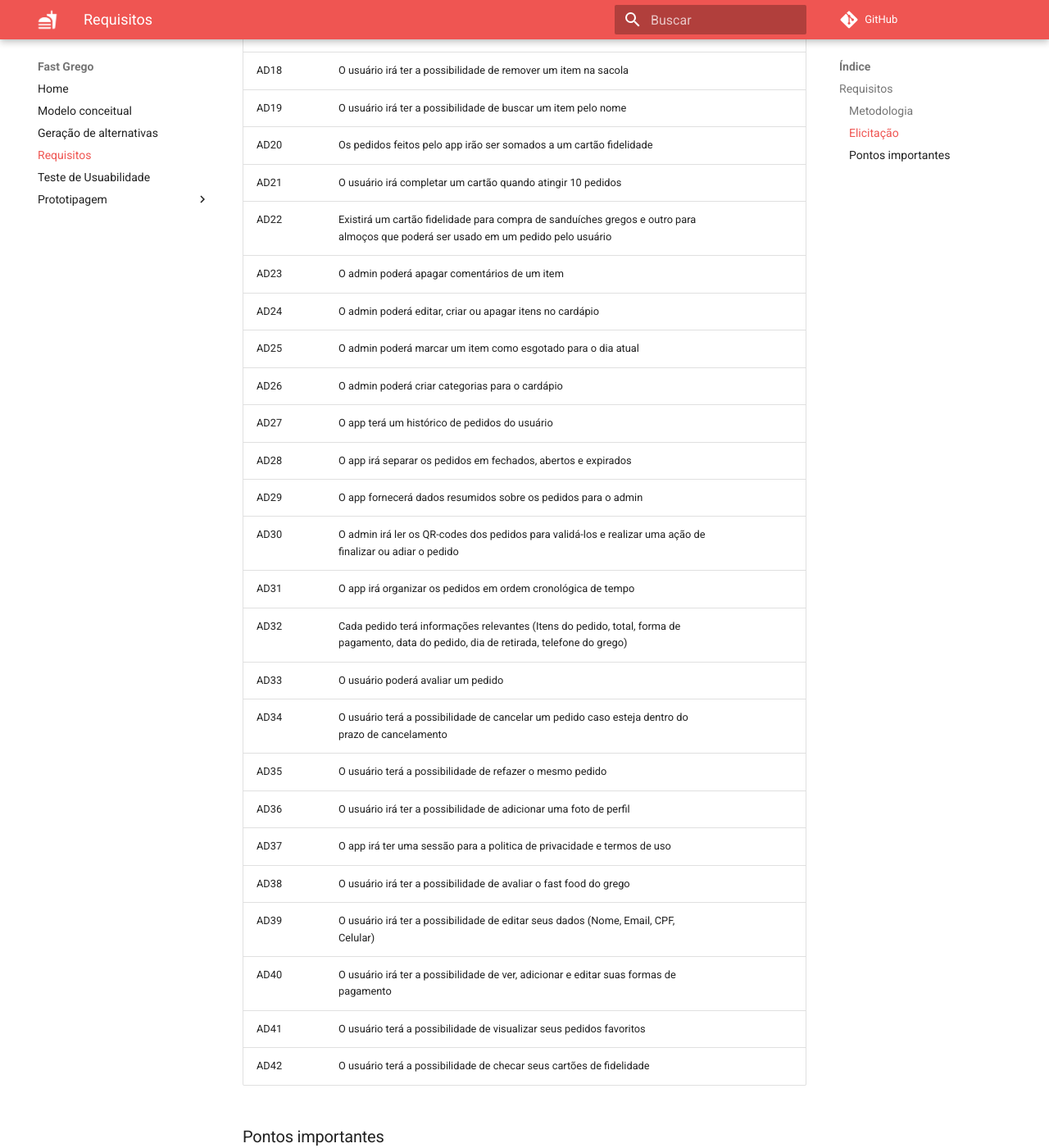
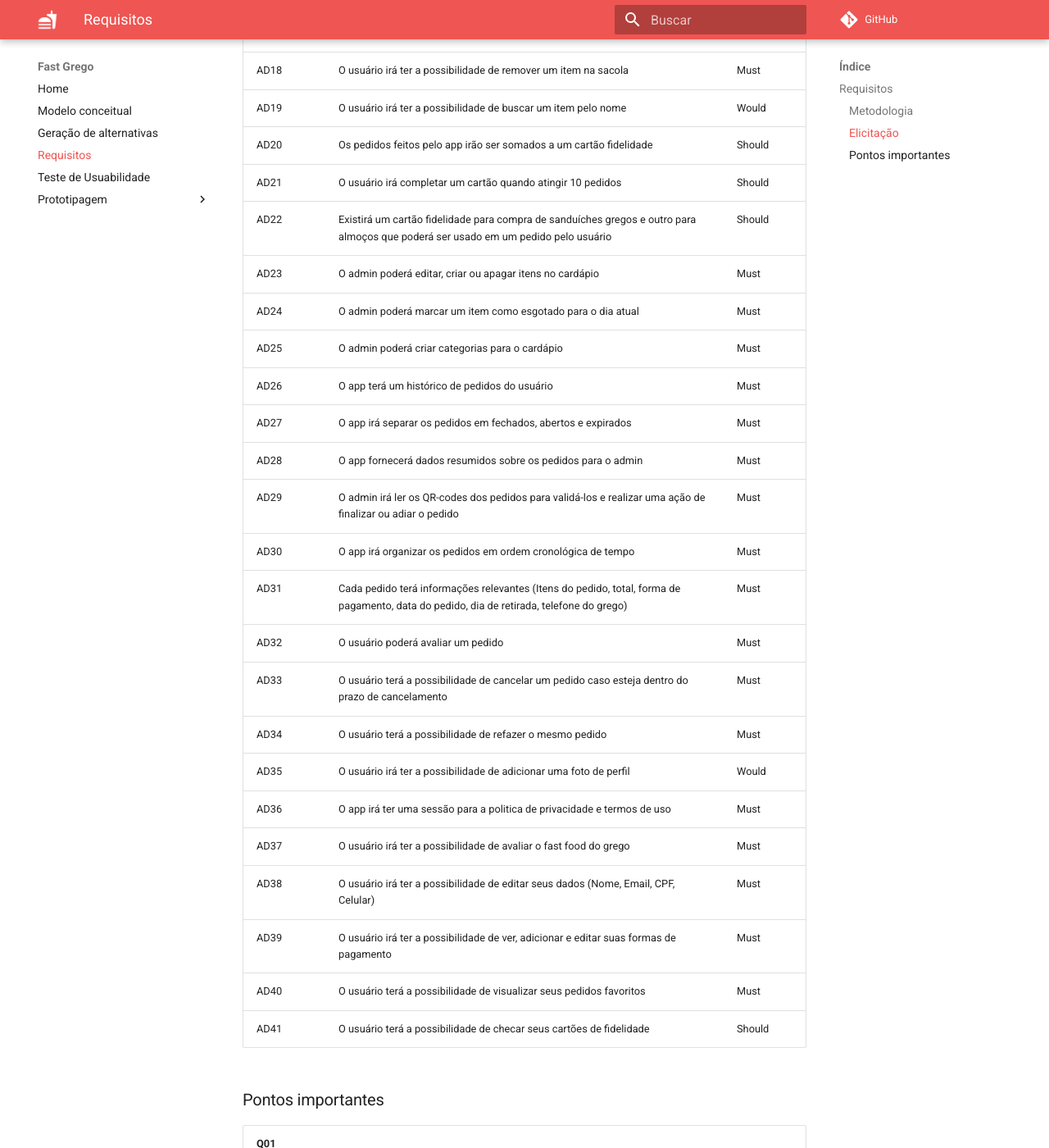
Before and after one commit to lmmLucasMachado/Doc, an MkDocs documentation site: the page built from docs/requisitos/index.md, in a window 1280 px wide and 1400 px high, scrolled down 1269 px. Shown: the whole window at 82% size. Built offline with MkDocs 1.6.1 and Material for MkDocs 9.7.7, drawn with Linux system fonts in a browser that asks for light colours; some of the changed text lies outside the part shown.

Commit message:
Preenchendo tabela de requisitos
Co-authored-By: Arthur <arthurarp97@gmail.com>

```diff
--- a/docs/requisitos/index.md
+++ b/docs/requisitos/index.md
@@ -10,48 +10,47 @@
 
 |Código|Descrição|Prioridade|
 |--|--|--|
-|AD01|O app irá notificar o usuário quando o prazo de retirada de seu pedido estiver acabando||
-|AD02|O app irá notificar o usuário quando houverem promoções||
-|AD03|O app irá notificar o usuário quando houverem novos itens no cardápio||
-|AD04|O usuário poderá se cadastrar no app||
-|AD05|O usuário poderá recuperar sua senha caso tenha esquecido||
-|AD06|O app irá criar cartões de fidelidade||
-|AD07|O app irá salvar vários cartões de crédito||
-|AD08|O app irá aceitar pagamentos com cartão de crédito||
-|AD09|O app irá aceitar pagamentos com dinheiro||
-|AD10|O app irá criar uma sacola com itens de um pedido||
-|AD11|O app irá solicitar a data de retirada do pedido (Hoje/Amanha)||
-|AD12|O usuário irá ter a possibilidade de favoritar um item||
-|AD13|O usuário irá ter a possibilidade de dar uma nota para um item||
-|AD14|O usuário irá ter a possibilidade de comentar sobre um item||
-|AD15|O usuário irá ter a possibilidade de colocar uma observação em um item||
-|AD16|O usuário irá ter a possibilidade de escolher diferentes combinações/tipos/sabores para um item||
-|AD17|O usuário irá ter a possibilidade de editar um item na sacola||
-|AD18|O usuário irá ter a possibilidade de remover um item na sacola||
-|AD19|O usuário irá ter a possibilidade de buscar um item pelo nome||
-|AD20|Os pedidos feitos pelo app irão ser somados a um cartão fidelidade||
-|AD21|O usuário irá completar um cartão quando atingir 10 pedidos||
-|AD22|Existirá um cartão fidelidade para compra de sanduíches gregos e outro para almoços que poderá ser usado em um pedido pelo usuário||
-|AD23|O admin poderá apagar comentários de um item||
-|AD24|O admin poderá editar, criar ou apagar itens no cardápio||
-|AD25|O admin poderá marcar um item como esgotado para o dia atual||
-|AD26|O admin poderá criar categorias para o cardápio||
-|AD27|O app terá um histórico de pedidos do usuário||
-|AD28|O app irá separar os pedidos em fechados, abertos e expirados||
-|AD29|O app fornecerá dados resumidos sobre os pedidos para o admin||
-|AD30|O admin irá ler os QR-codes dos pedidos para validá-los e realizar uma ação de finalizar ou adiar o pedido||
-|AD31|O app irá organizar os pedidos em ordem cronológica de tempo||
-|AD32|Cada pedido terá informações relevantes (Itens do pedido, total, forma de pagamento, data do pedido, dia de retirada, telefone do grego)||
-|AD33|O usuário poderá avaliar um pedido||
-|AD34|O usuário terá a possibilidade de cancelar um pedido caso esteja dentro do prazo de cancelamento||
-|AD35|O usuário terá a possibilidade de refazer o mesmo pedido||
-|AD36|O usuário irá ter a possibilidade de adicionar uma foto de perfil||
-|AD37|O app irá ter uma sessão para a politica de privacidade e termos de uso||
-|AD38|O usuário irá ter a possibilidade de avaliar o fast food do grego||
-|AD39|O usuário irá ter a possibilidade de editar seus dados (Nome, Email, CPF, Celular)||
-|AD40|O usuário irá ter a possibilidade de ver, adicionar e editar suas formas de pagamento||
-|AD41|O usuário terá a possibilidade de visualizar seus pedidos favoritos||
-|AD42|O usuário terá a possibilidade de checar seus cartões de fidelidade||
+|AD01|O app irá notificar o usuário quando o prazo de retirada de seu pedido estiver acabando|Should|
+|AD02|O app irá notificar o usuário quando houverem promoções|Could|
+|AD03|O app irá notificar o usuário quando houverem novos itens no cardápio|Could|
+|AD04|O usuário poderá se cadastrar no app|Must|
+|AD05|O usuário poderá recuperar sua senha caso tenha esquecido|Must|
+|AD06|O app irá criar cartões de fidelidade|Should|
+|AD07|O app irá salvar crédito|Should|
+|AD08|O app irá aceitar pagamentos com cartão de crédito|Must|
+|AD09|O app irá aceitar pagamentos com dinheiro|Could|
+|AD10|O app irá criar uma sacola com itens de um pedido|Must|
+|AD11|O app irá solicitar a data de retirada do pedido (Hoje/Amanha)|Must|
+|AD12|O usuário irá ter a possibilidade de favoritar um item|Should|
+|AD13|O usuário irá ter a possibilidade de dar uma nota para um item|Should|
+|AD14|O usuário irá ter a possibilidade de comentar sobre um item|Could|
+|AD15|O usuário irá ter a possibilidade de colocar uma observação em um item|Would|
+|AD16|O usuário irá ter a possibilidade de escolher diferentes combinações/tipos/sabores para um item|Must|
+|AD17|O usuário irá ter a possibilidade de editar um item na sacola|Must|
+|AD18|O usuário irá ter a possibilidade de remover um item na sacola|Must|
+|AD19|O usuário irá ter a possibilidade de buscar um item pelo nome|Would|
+|AD20|Os pedidos feitos pelo app irão ser somados a um cartão fidelidade|Should|
+|AD21|O usuário irá completar um cartão quando atingir 10 pedidos|Should|
+|AD22|Existirá um cartão fidelidade para compra de sanduíches gregos e outro para almoços que poderá ser usado em um pedido pelo usuário|Should|
+|AD23|O admin poderá editar, criar ou apagar itens no cardápio|Must|
+|AD24|O admin poderá marcar um item como esgotado para o dia atual|Must|
+|AD25|O admin poderá criar categorias para o cardápio|Must|
+|AD26|O app terá um histórico de pedidos do usuário|Must|
+|AD27|O app irá separar os pedidos em fechados, abertos e expirados|Must|
+|AD28|O app fornecerá dados resumidos sobre os pedidos para o admin|Must|
+|AD29|O admin irá ler os QR-codes dos pedidos para validá-los e realizar uma ação de finalizar ou adiar o pedido|Must|
+|AD30|O app irá organizar os pedidos em ordem cronológica de tempo|Must|
+|AD31|Cada pedido terá informações relevantes (Itens do pedido, total, forma de pagamento, data do pedido, dia de retirada, telefone do grego)|Must|
+|AD32|O usuário poderá avaliar um pedido|Must|
+|AD33|O usuário terá a possibilidade de cancelar um pedido caso esteja dentro do prazo de cancelamento|Must|
+|AD34|O usuário terá a possibilidade de refazer o mesmo pedido|Must|
+|AD35|O usuário irá ter a possibilidade de adicionar uma foto de perfil|Would|
+|AD36|O app irá ter uma sessão para a politica de privacidade e termos de uso|Must|
+|AD37|O usuário irá ter a possibilidade de avaliar o fast food do grego|Must|
+|AD38|O usuário irá ter a possibilidade de editar seus dados (Nome, Email, CPF, Celular)|Must|
+|AD39|O usuário irá ter a possibilidade de ver, adicionar e editar suas formas de pagamento|Must|
+|AD40|O usuário terá a possibilidade de visualizar seus pedidos favoritos|Must|
+|AD41|O usuário terá a possibilidade de checar seus cartões de fidelidade|Should|
 
 
 ### Pontos importantes
```
